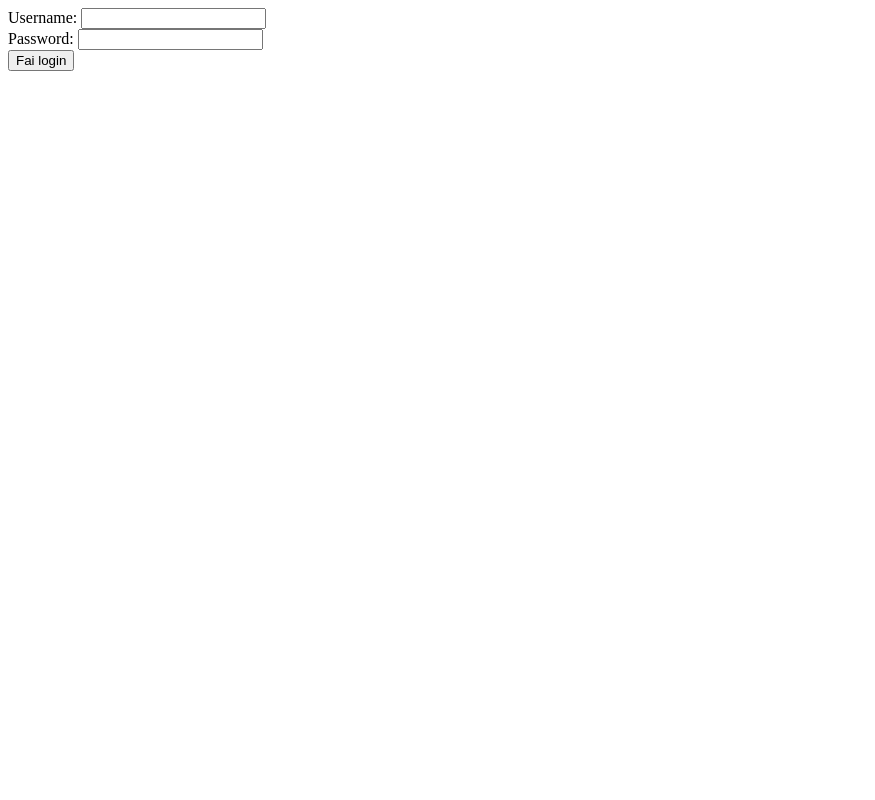
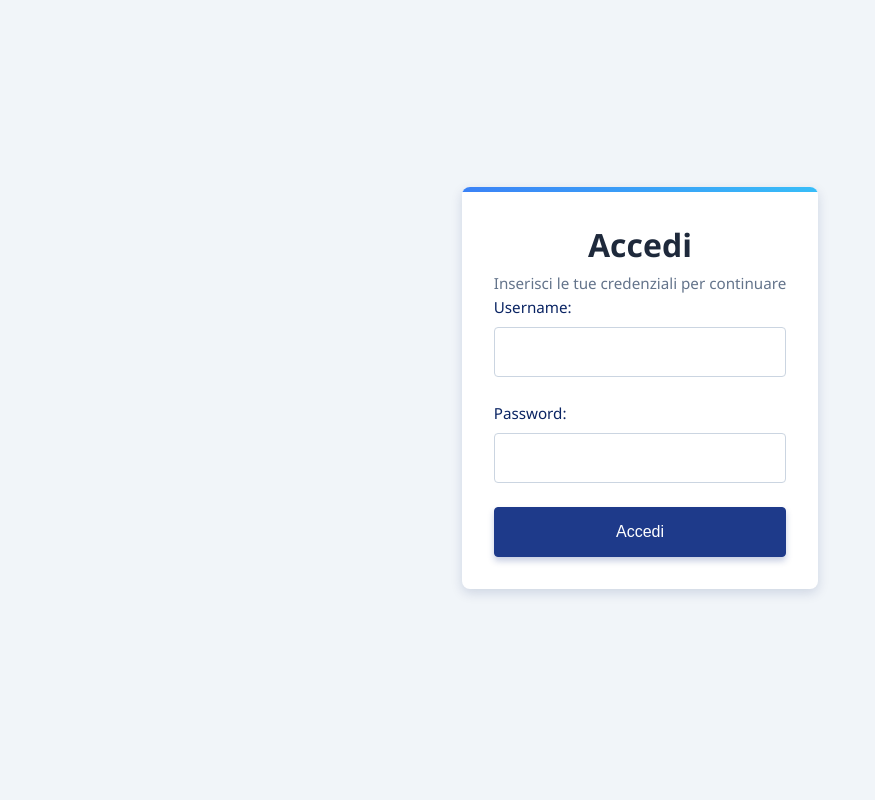
Before and after one commit to Andreaprospo/Televoto, a PHP site: page / in a window 1280 px wide. Shown: the whole page, without its empty margins (0-875 px from the left). Run offline with PHP 8.4, Linux system fonts and the light colour scheme.

Commit message:
Aggiunta del css

```diff
--- /dev/null
+++ b/televoto/CSS/style.css
@@ -0,0 +1,155 @@
+/* Reset CSS */
+* {
+    margin: 0;
+    padding: 0;
+    box-sizing: border-box;
+}
+
+/* Variabili per tonalità di blu */
+:root {
+    --primary-dark: #0a2463;    /* Blu scuro */
+    --primary: #1e3a8a;         /* Blu principale */
+    --primary-light: #3b82f6;   /* Blu chiaro */
+    --accent: #38bdf8;          /* Blu cielo / accent */
+    --dark: #1e293b;            /* Blu quasi nero */
+    --light: #f1f5f9;           /* Grigio chiaro */
+    --white: #ffffff;           /* Bianco */
+    --shadow: rgba(10, 36, 99, 0.15); /* Ombra blu */
+}
+
+body {
+    font-family: 'Segoe UI', Tahoma, Geneva, Verdana, sans-serif;
+    background: var(--light);
+    color: var(--dark);
+    line-height: 1.6;
+}
+
+/* Contenitori */
+.container {
+    width: 100%;
+    max-width: 1200px;
+    margin: 0 auto;
+    padding: 1rem;
+}
+
+.card {
+    background-color: var(--white);
+    border-radius: 8px;
+    box-shadow: 0 4px 12px var(--shadow);
+    padding: 2rem;
+    margin-bottom: 1.5rem;
+    position: relative;
+    overflow: hidden;
+}
+
+.card-accent::before {
+    content: '';
+    position: absolute;
+    top: 0;
+    left: 0;
+    right: 0;
+    height: 5px;
+    background: linear-gradient(90deg, var(--primary-light) 0%, var(--accent) 100%);
+}
+
+/* Titoli e testo */
+
+.text-center {
+    text-align: center;
+}
+
+.text-muted {
+    color: #64748b;
+    font-size: 0.95rem;
+}
+
+/* Form */
+.form-group {
+    margin-bottom: 1.5rem;
+}
+
+label {
+    display: block;
+    margin-bottom: 0.5rem;
+    color: var(--primary-dark);
+    font-weight: 500;
+    font-size: 0.95rem;
+}
+
+input, select, textarea {
+    width: 100%;
+    padding: 0.8rem;
+    border: 1px solid #cbd5e1;
+    border-radius: 4px;
+    font-family: inherit;
+    transition: border 0.3s ease, box-shadow 0.3s ease;
+    font-size: 1rem;
+}
+
+input:focus, select:focus, textarea:focus {
+    outline: none;
+    border-color: var(--primary-light);
+    box-shadow: 0 0 0 3px rgba(59, 130, 246, 0.2);
+}
+
+/* Bottoni */
+.btn {
+    display: inline-block;
+    font-weight: 500;
+    text-align: center;
+    vertical-align: middle;
+    cursor: pointer;
+    border: 1px solid transparent;
+    padding: 0.75rem 1.5rem;
+    font-size: 1rem;
+    line-height: 1.5;
+    border-radius: 4px;
+    transition: all 0.25s ease-in-out;
+    position: relative;
+    overflow: hidden;
+}
+
+.btn:focus {
+    outline: none;
+    box-shadow: 0 0 0 3px rgba(59, 130, 246, 0.4);
+}
+
+
+/* Varianti di bottoni */
+.btn-primary {
+    background-color: var(--primary);
+    color: var(--white);
+    border-color: var(--primary);
+    box-shadow: 0 4px 6px rgba(30, 58, 138, 0.25);
+}
+
+.btn-primary:hover {
+    background-color: var(--primary-dark);
+    border-color: var(--primary-dark);
+    transform: translateY(-2px);
+    box-shadow: 0 6px 12px rgba(30, 58, 138, 0.3);
+}
+.btn-block {
+    display: block;
+    width: 100%;
+}
+
+/* Responsive */
+@media screen and (max-width: 768px) {
+    .grid-2, .grid-3, .grid-4 {
+        grid-template-columns: 1fr;
+    }
+
+    .header-content {
+        flex-direction: column;
+    }
+
+    .nav {
+        margin-top: 1rem;
+        justify-content: center;
+    }
+
+    .nav-item {
+        margin: 0 0.75rem;
+    }
+}
--- a/televoto/index.php
+++ b/televoto/index.php
@@ -1,28 +1,50 @@
 <?php
-if(isset($_GET["messaggio"])){
-    echo "<h1>".$_GET['messaggio']."</h1>";
+if (isset($_GET["messaggio"])) {
+    $tipo_messaggio = isset($_GET["tipo"]) ? $_GET["tipo"] : "error";
+    $classe_messaggio = $tipo_messaggio == "success" ? "message-success" : "message-error";
 }
-
-
 ?>
 <!DOCTYPE html>
-    <html lang="en">
+<html lang="it">
+
 <head>
     <meta charset="UTF-8">
     <meta name="viewport" content="width=device-width, initial-scale=1.0">
-        <title>Document</title>
+    <title>Accesso Utente</title>
+    <link rel="stylesheet" href="CSS/style.css">
 </head>
+
 <body>
+    <div class="container " style="min-height: 100vh; align-items: center; justify-content: center; display: flex;">
+        <div class="card card-accent " style="max-width: 400px;">
+            <div class="text-center mb-4">
+                <h1>Accedi</h1>
+                <p class="text-muted">Inserisci le tue credenziali per continuare</p>
+            </div>
+
+            <?php if (isset($_GET["messaggio"])): ?>
+                <div class="message <?php echo $classe_messaggio; ?>">
+                    <?php echo htmlspecialchars($_GET['messaggio']); ?>
+                </div>
+            <?php endif; ?>
+
             <form action="gestoreLogin.php" method="POST">
-            <div>
+                <div class="form-group">
                     <label for="username">Username:</label>
                     <input type="text" id="username" name="username" required>
                 </div>
-            <div>
+                <div class="form-group">
                     <label for="password">Password:</label>
                     <input type="password" id="password" name="password" required>
                 </div>
-            <button>Fai login</button>
+                <button type="submit" class="btn btn-primary btn-block">Accedi</button>
             </form>
+
+            <div class="text-center">
+
+            </div>
+        </div>
+    </div>
 </body>
+
 </html>
```
Lines whose indentation alone changed are shown as unchanged.
